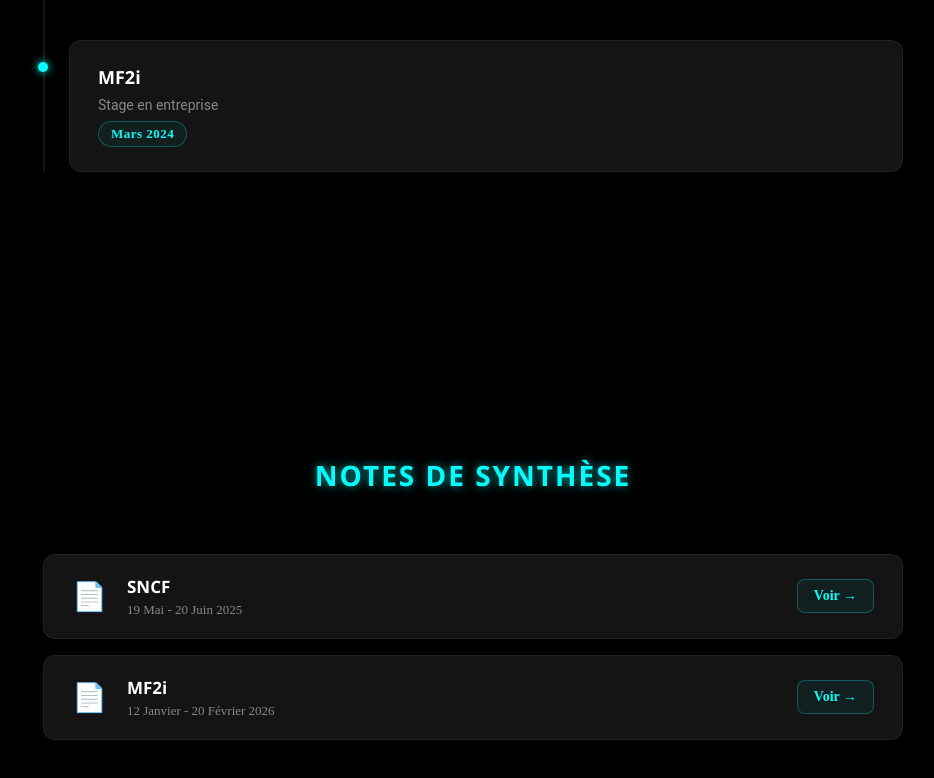
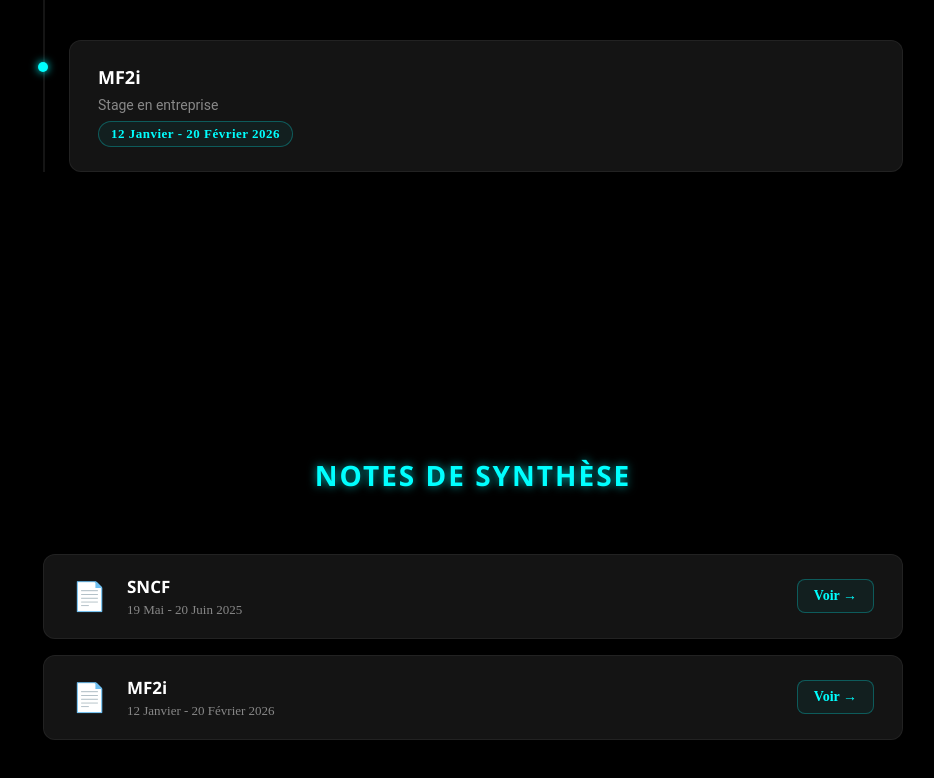
Before and after one commit to David-533/Portfolio, a Vue app: page /Portfolio/parcours in a window 1280 px wide. Shown: the part 1250-2028 px from the top of the page, without its empty margins (167-1101 px from the left). Built offline with nearby package versions, Linux system fonts and the light colour scheme.

Commit message:
modification parcours

```diff
--- a/src/Views/Parcours.vue
+++ b/src/Views/Parcours.vue
@@ -40,7 +40,7 @@
         <div class="timeline-content">
           <h3>MF2i</h3>
           <p>Stage en entreprise</p>
-          <div class="bulle-date">Mars 2024</div>
+          <div class="bulle-date">12 Janvier - 20 Février 2026</div>
         </div>
       </div>
     </div>
```
